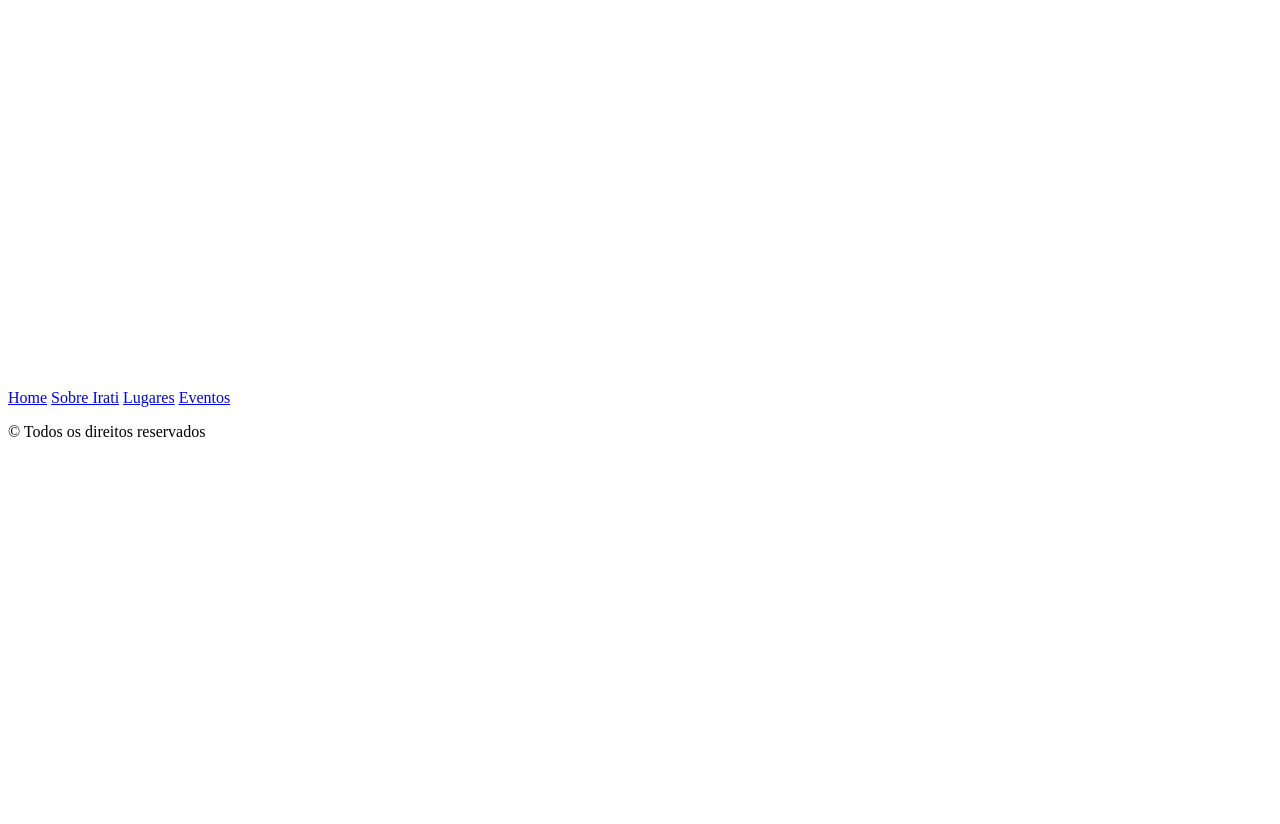
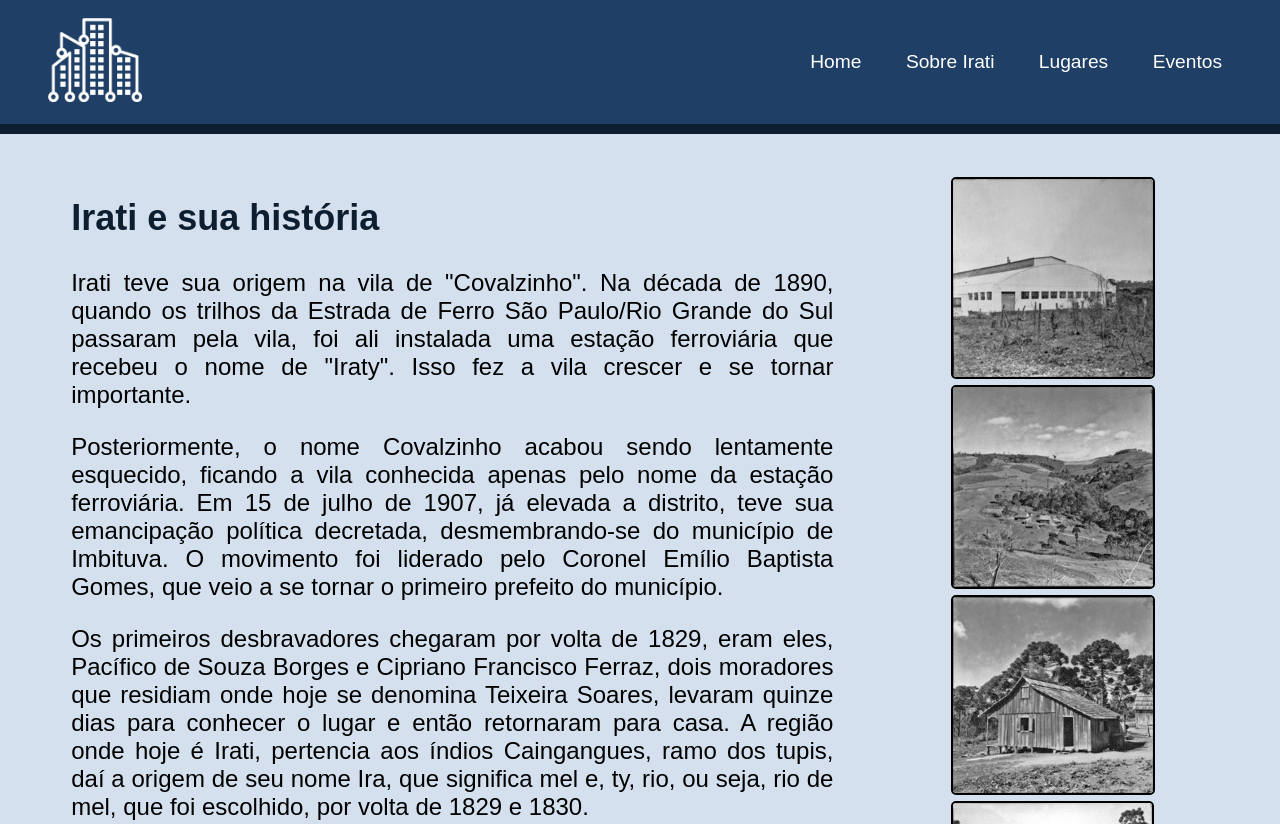
Before and after one commit to LuisGHitzin/site_trabalho, a plain HTML site: page historia.html in a window 1280 px wide. Shown: the top 824 px of the page. Before the commit the page ends 800 px from the top, so only its background shows below. Drawn offline with Linux system fonts and the light colour scheme.

Commit message:
pag historia completa (eu acho)

```diff
--- a/CSS/layout.css
+++ b/CSS/layout.css
@@ -153,7 +153,7 @@ header{
 
 .card_pg{
     justify-content: center;
-    gap: 15px;
+    gap: 50px;
     flex-wrap: wrap;
     display: flex;
     text-align: center;
--- /dev/null
+++ b/CSS/layout_historia.css
@@ -0,0 +1,172 @@
+body{
+    font-family:Arial, Helvetica, sans-serif;
+    width:100%;
+    margin:0 auto;
+    height: 100vh;
+    background-image:linear-gradient(to right, #f4f9ff, #1f3f66);
+    overflow-x: hidden;
+}
+
+header{
+    font-family:Arial, Helvetica, sans-serif;
+    background-color: #1f3f66;
+    border-bottom: solid 10px #0e1e31;
+    display: flex;
+    flex-direction: row;
+    align-items: center;
+    justify-content: space-between;
+    padding: 8px;
+    /*position: fixed;
+    top: 0px;
+    right: 0px;
+    left: 0px;*/
+
+
+
+}
+
+.logo img{
+    width: 20%;
+    margin: 10px;
+    margin-left: 40px;
+
+}
+.cabecalho_navegação{
+    overflow: hidden;
+    padding: 40px;
+}
+
+.cabecalho_navegação a{
+    font-size: 120%;
+    color: rgb(255, 255, 255);
+    text-decoration:none;
+    padding: 10px;
+    margin-left: 20px;
+    border-radius: 89px;
+
+
+
+
+}
+.cabecalho_navegação a:hover{
+    color:white;
+    background-color:#0e1e31;
+    border-radius:300px;
+}
+
+
+
+
+
+
+
+
+
+
+
+
+
+
+
+
+
+
+
+
+
+.primeira{
+    position:relative;
+    display: flex;
+    flex-direction: row;
+    gap: 2%;
+    background-color: #d4e0ee;
+    font-size: x-large;
+    text-align: justify;
+    padding-left: 4%;
+    padding-right: 4%;
+    padding-top: 1%;
+    padding-bottom: 1%;
+    border-bottom: solid 10px #0e1e31;
+}
+.titulo_cor{
+    color: #0e1e31;
+}
+
+.texto{
+    padding: 20px;
+    width: 130%;
+}
+.div_fundo3{
+    display: flex;
+    flex-direction: column;
+    justify-content: center;
+    width: 60%;
+    padding-top: 30px;
+    padding-bottom: 30px;
+
+}
+.fundo3{
+    border: solid black 2px;
+    border-radius: 5px;
+
+}
+.div_fotos_antigas{
+
+    text-align: center;
+    justify-content: center;
+
+}
+
+.fonte{
+    color: rgba(0, 0, 0, 0.596);
+}
+
+
+
+
+
+
+
+
+
+
+
+
+
+
+
+
+
+
+
+
+
+
+
+
+
+
+
+
+
+
+
+
+
+
+
+
+.rodape{
+    color: white;
+    background-color: #1f3f66;
+    border-top: solid 10px #0e1e31;
+    text-align: center;
+    padding: 10px;
+}
+@media screen and (max-width:600px){
+    .principal, .conteudo{
+        width:100%;
+        flex-direction: column;
+        padding:0px;
+    }
+}
--- a/historia.html
+++ b/historia.html
@@ -4,8 +4,8 @@
     <meta charset="UTF-8">
     <meta http-equiv="X-UA-Compatible" content="IE=edge">
     <meta name="viewport" content="width=device-width, initial-scale=1.0">
-    <title>Document</title>
-    <link rel="stylesheet" href="CSS/layout_2.css">
+    <title>Hitória de Irati | PR</title>
+    <link rel="stylesheet" href="CSS/layout_historia.css">
 </head>
 <body>
     <header>
@@ -19,9 +19,45 @@
             <a href="eventos.html">Eventos</a>
         </nav>
     </header>
+
     <main>
+        <section class="primeira">
+            <div class="texto">
+            <h1><span class="titulo_cor">Irati e sua história</span></h1>
+            <p>Irati teve sua origem na vila de "Covalzinho". Na década de 1890, quando os trilhos da Estrada de Ferro São Paulo/Rio Grande do Sul passaram pela vila, foi ali instalada uma estação ferroviária que recebeu o nome de "Iraty". Isso fez a vila crescer e se tornar importante.</p>
+            <p>Posteriormente, o nome Covalzinho acabou sendo lentamente esquecido, ficando a vila conhecida apenas pelo nome da estação ferroviária. Em 15 de julho de 1907, já elevada a distrito, teve sua emancipação política decretada, desmembrando-se do município de Imbituva. O movimento foi liderado pelo Coronel Emílio Baptista Gomes, que veio a se tornar o primeiro prefeito do município.</p>
+            <p>Os primeiros desbravadores chegaram por volta de 1829, eram eles, Pacífico de Souza Borges e Cipriano Francisco Ferraz, dois moradores que residiam onde hoje se denomina Teixeira Soares, levaram quinze dias para conhecer o lugar e então retornaram para casa. A região onde hoje é Irati, pertencia aos índios Caingangues, ramo dos tupis, daí a origem de seu nome Ira, que significa mel e, ty, rio, ou seja, rio de mel, que foi escolhido, por volta de 1829 e 1830.</p>
+            <p>Irati era a denominação de onde atualmente é a Vila São João, e a região central era chamada de Covalzinho. As primeiras famílias que residiam em Irati, depois Irati-Velho e hoje Vila São João, teriam vindo de Palmeira, Imbituva, Lapa, Itaicoca, Assungui (hoje Cerro Azul), Campo Largo e Curitiba, a partir de 1909 em diferentes períodos da imigração chegam a cidade diferentes levas de imigrantes holandeses, ucranianos, alemães, italianos e poloneses que se estabeleceram onde hoje é o bairro Itapará. Cada etnia é responsável por parte da cultura local e suas influências podem ser vistos na culinária, dança, arquitetura e artesanato, assim como características distintas na população.</p>
+            <p>Inicialmente a cidade era distrito de Imbituva, os moradores tinham que passar por caminhos difíceis para pode resolver situações judiciais e pagar impostos, em 1907 começa um movimento pela autonomia do distrito, conquistada no 2 de Abril do mesmo ano, sendo assim Irati emancipou-se de Imbituva em 1907 e foi instalada em 15 de julho. A primeira sede da Prefeitura foi inaugurada em 1907. O prédio, em madeira, localizado à Rua 15 de Julho, entre as ruas Alfredo Bufrem e Coronel Emílio Gomes, funcionou até os anos 20, o prefeito na época era Emílio Baptista Gomes.</p>
+            <p>Em 1927, na gestão do prefeito Zeferino Sales Bittencourt, foi inaugurado o prédio em alvenaria, na Rua Coronel Emílio Gomes, a edificação existe até hoje, e é utilizada pelo Corpo de Bombeiros de Irati. Atualmente, a sede da Prefeitura de Irati localiza-se em frente a antiga sede da Rua Coronel Emilio Gomes, e foi inaugurada em 1963 na gestão do prefeito Edgard Andrade Gomes. (Orreda, 1981).</p>
 
+            <h6><span class="fonte"><cite>(Fonte: Inventário da Oferta Turística de Irati - 2020)</cite></span></h6>
+            </div>
+            <div class="div_fundo3">
+                <div class="div_fotos_antigas">
+                    <img class="fundo3" src="img/fosforo.jpg" alt="">
+                    <img class="fundo3" src="img/relevo.jpg" alt="">
+                </div>
+                <div class="div_fotos_antigas">
+                    <img class="fundo3" src="img/casa.jpg" alt="">
+                    <img class="fundo3" src="img/rodovia.jpg" alt="">
+                </div>
+                <div class="div_fotos_antigas">
+                    <img class="fundo3" src="img/fabricação.jpg" alt="">
+                    <img class="fundo3" src="img/paisagemm.jpg" alt="">
+                </div>
+                <div class="div_fotos_antigas">
+                    <img class="fundo3" src="img/colonia.jpg" alt="">
+                    <img class="fundo3" src="img/fabricarv.jpg" alt="">
+                </div>
+                <div class="div_fotos_antigas">
+                    <img class="fundo3" src="img/relevo2.jpg" alt="">
+                    <img class="fundo3" src="img/relevo3.jpg" alt="">
+                </div>
+            </div>
+        </section>
     </main>
+
     <footer>
         <div class="rodape">
             <p>© Todos os direitos reservados</p>
```
Also changed, not shown: img/casa.jpg (added), img/colonia.jpg (added), img/fabricarv.jpg (added), img/fabricação.jpg (added), img/fosforo.jpg (added), img/paisagem.jpg (added), img/paisagemm.jpg (added), img/relevo.jpg (added), img/relevo2.jpg (added), img/relevo3.jpg (added), img/rodovia.jpg (added).
